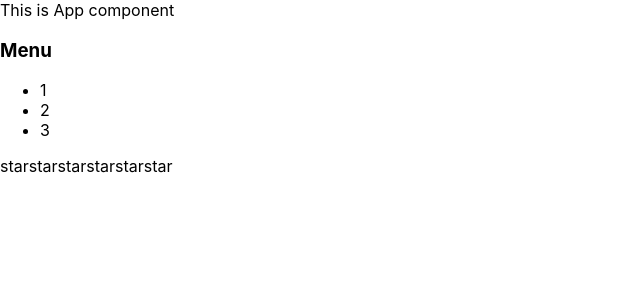
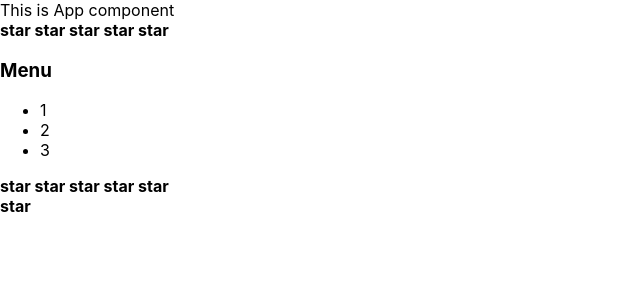
Before and after one commit to UlianaOr/React-cabzda, a React (Create React App) app: page / in a window 1280 px wide. Shown: the top 300 px of the page, without its empty margins (0-640 px from the left). Built offline with nearby package versions, Linux system fonts and the light colour scheme.

Commit message:
stsrSelected

```diff
--- a/src/App.tsx
+++ b/src/App.tsx
@@ -9,6 +9,7 @@ function App() {
     return (
     <div>
         <AppTitle/>
+        <Rating/>
         <Accordion/>
         <Rating/>
         <Star/>
--- a/src/components/accordion/Rating.tsx
+++ b/src/components/accordion/Rating.tsx
@@ -2,16 +2,16 @@ import React from "react";
 import Star from "./Star";
 
 
-function Rating (){
+function Rating () {
     console.log ("Rating rendering")
     return (
-        <>
+        <div>
         <Star />
         <Star />
         <Star />
         <Star />
         <Star />
-        </>
+        </div>
     )
 }
 
--- a/src/components/accordion/Star.tsx
+++ b/src/components/accordion/Star.tsx
@@ -3,9 +3,7 @@ import React from "react";
 function Star () {
     console.log ("Star rendering")
     return (
-        <>
-        star
-        </>
+        <span> <b> star </b> </span>
     )
 }
 
```
